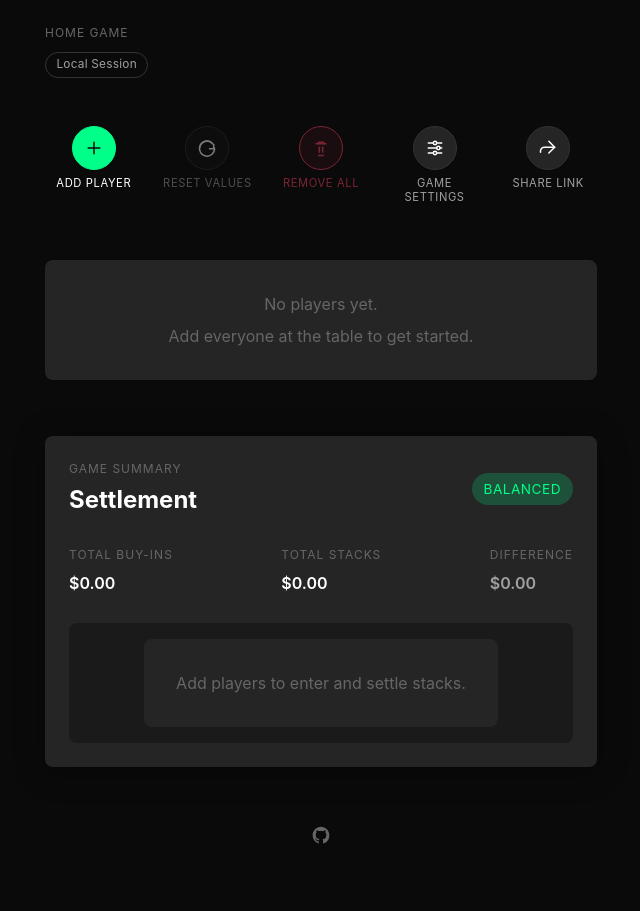
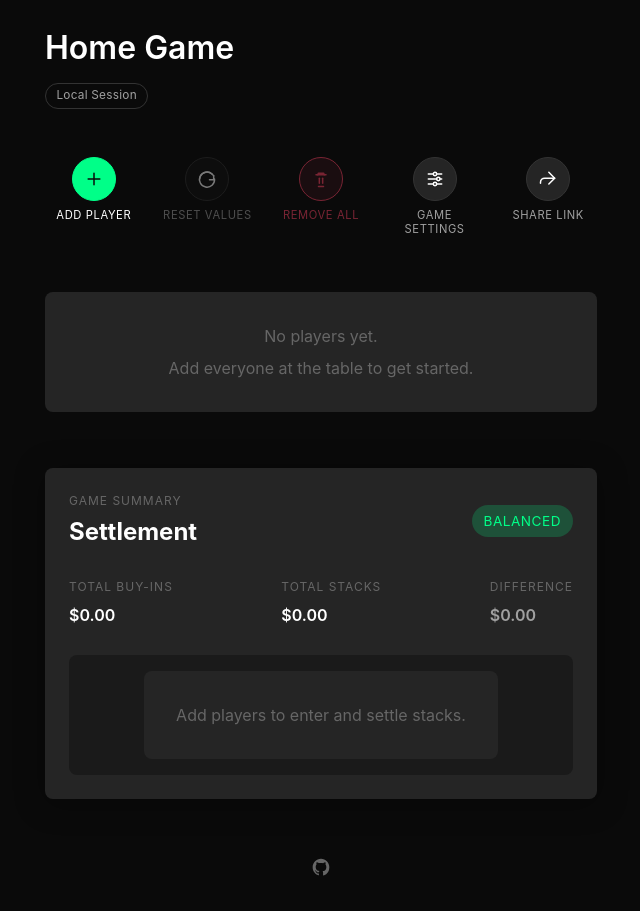
Before and after one commit to mattaschmann/home-game, a React (Vite) app: page / in a window 1280 px wide. Shown: the whole page, without its empty margins (319-959 px from the left). Before the commit the page ends 879 px from the top, so only its background shows below. Built offline with nearby package versions, Linux system fonts and the light colour scheme.

Commit message:
feat: add editable session name in header This adds a clickable session name that: - Persists to localStorage and Firebase sync - Updates the browser tab title - Shares the custom name in share dialogs

```diff
--- a/src/App.css
+++ b/src/App.css
@@ -7,6 +7,50 @@
   flex-direction: column;
   gap: var(--spacing-sm);
   margin-bottom: var(--spacing-sm);
+}
+
+.app-title-group {
+  display: flex;
+  flex-direction: column;
+  gap: 0.35rem;
+  align-items: flex-start;
+}
+
+.app-session-name-button {
+  background: none;
+  border: none;
+  padding: 0;
+  margin: 0;
+  color: var(--text-primary);
+  font: inherit;
+  font-size: 1.65rem;
+  font-weight: 600;
+  cursor: pointer;
+  text-align: left;
+}
+
+.app-session-name-button:hover,
+.app-session-name-button:focus-visible {
+  color: var(--accent);
+}
+
+.app-session-name-button:focus-visible,
+.app-session-name-input:focus-visible {
+  outline: 2px solid var(--accent);
+  outline-offset: 4px;
+  border-radius: 6px;
+}
+
+.app-session-name-input {
+  font: inherit;
+  font-size: 1.65rem;
+  font-weight: 600;
+  color: var(--text-primary);
+  background: transparent;
+  border: 1px solid var(--border);
+  border-radius: 8px;
+  padding: 0.2rem 0.45rem;
+  min-width: min(420px, 90vw);
 }
 
 .app-header h1 {
@@ -213,7 +257,8 @@
     align-items: flex-end;
   }
 
-  .app-header h1 {
-    font-size: 2.75rem;
+  .app-session-name-button,
+  .app-session-name-input {
+    font-size: 2rem;
   }
 }
--- a/src/App.jsx
+++ b/src/App.jsx
@@ -140,10 +140,41 @@ function App() {
   const [isFirebaseReady, setFirebaseReady] = useState(false);
   const [collaborationError, setCollaborationError] = useState('');
   const lastRemoteStateRef = useRef(null);
+  const sessionNameInputRef = useRef(null);
+  const [isEditingSessionName, setIsEditingSessionName] = useState(false);
+  const [sessionNameDraft, setSessionNameDraft] = useState('');
+
+  const sessionName =
+    typeof settings.sessionName === 'string' && settings.sessionName.trim()
+      ? settings.sessionName.trim()
+      : 'Home Game';
 
   useEffect(() => {
     saveGameState({ players, settings });
   }, [players, settings]);
+
+  useEffect(() => {
+    if (typeof document === 'undefined') {
+      return;
+    }
+
+    document.title = sessionName;
+  }, [sessionName]);
+
+  useEffect(() => {
+    if (!isEditingSessionName) {
+      setSessionNameDraft(sessionName);
+    }
+  }, [isEditingSessionName, sessionName]);
+
+  useEffect(() => {
+    if (!isEditingSessionName) {
+      return;
+    }
+
+    sessionNameInputRef.current?.focus();
+    sessionNameInputRef.current?.select();
+  }, [isEditingSessionName]);
 
   useEffect(() => {
     saveFirebaseConfigDraft(firebaseConfigDraft);
@@ -654,8 +685,8 @@ function App() {
 
       if (navigator.share) {
         await navigator.share({
-          title: 'Home Game',
-          text: 'Join my Home Game session',
+          title: sessionName,
+          text: `Join my ${sessionName} session`,
           url: shareUrl
         });
         return;
@@ -767,11 +798,59 @@ function App() {
 
   const collaborationMode = collaborationSession ? 'firebase' : 'local';
 
+  const startSessionNameEdit = () => {
+    setSessionNameDraft(sessionName);
+    setIsEditingSessionName(true);
+  };
+
+  const saveSessionName = () => {
+    const nextSessionName = sessionNameDraft.trim() || 'Home Game';
+    setSettings((prev) => ({
+      ...prev,
+      sessionName: nextSessionName
+    }));
+    setIsEditingSessionName(false);
+  };
+
+  const cancelSessionNameEdit = () => {
+    setSessionNameDraft(sessionName);
+    setIsEditingSessionName(false);
+  };
+
   return (
     <div className="app container">
       <header className="app-header">
-        <div>
-          <p className="eyebrow">Home Game</p>
+        <div className="app-title-group">
+          {isEditingSessionName ? (
+            <input
+              ref={sessionNameInputRef}
+              type="text"
+              className="app-session-name-input"
+              value={sessionNameDraft}
+              maxLength={80}
+              onChange={(event) => setSessionNameDraft(event.target.value)}
+              onBlur={saveSessionName}
+              onKeyDown={(event) => {
+                if (event.key === 'Enter') {
+                  saveSessionName();
+                }
+
+                if (event.key === 'Escape') {
+                  cancelSessionNameEdit();
+                }
+              }}
+              aria-label="Session name"
+            />
+          ) : (
+            <button
+              type="button"
+              className="app-session-name-button"
+              onClick={startSessionNameEdit}
+              title="Click to edit session name"
+            >
+              {sessionName}
+            </button>
+          )}
           <p className={`mode-badge ${collaborationMode === 'firebase' ? 'firebase' : ''}`}>
             {collaborationMode === 'firebase' ? 'Firebase Shared Session' : 'Local Session'}
           </p>
--- a/src/utils/firebaseSync.js
+++ b/src/utils/firebaseSync.js
@@ -2,7 +2,10 @@ import { initializeApp } from 'firebase/app';
 import { getAuth, signInAnonymously } from 'firebase/auth';
 import { doc, getDoc, getFirestore, onSnapshot, serverTimestamp, setDoc } from 'firebase/firestore';
 
-const DEFAULT_SETTINGS = { defaultBuyIn: 10 };
+const DEFAULT_SETTINGS = {
+  defaultBuyIn: 10,
+  sessionName: 'Home Game'
+};
 
 const isObject = (value) => value !== null && typeof value === 'object' && !Array.isArray(value);
 
@@ -62,8 +65,14 @@ const normalizeSettings = (settings) => {
   }
 
   const defaultBuyIn = Number(settings.defaultBuyIn);
+  const sessionName =
+    typeof settings.sessionName === 'string' && settings.sessionName.trim()
+      ? settings.sessionName.trim()
+      : DEFAULT_SETTINGS.sessionName;
+
   return {
-    defaultBuyIn: Number.isFinite(defaultBuyIn) ? defaultBuyIn : DEFAULT_SETTINGS.defaultBuyIn
+    defaultBuyIn: Number.isFinite(defaultBuyIn) ? defaultBuyIn : DEFAULT_SETTINGS.defaultBuyIn,
+    sessionName
   };
 };
 
--- a/src/utils/storage.js
+++ b/src/utils/storage.js
@@ -17,7 +17,8 @@ const STORAGE_KEYS = {
 };
 
 const DEFAULT_SETTINGS = {
-  defaultBuyIn: 10
+  defaultBuyIn: 10,
+  sessionName: 'Home Game'
 };
 
 const DEFAULT_GAME_STATE = {
@@ -85,8 +86,14 @@ const normalizeSettings = (settings) => {
   }
 
   const defaultBuyIn = Number(settings.defaultBuyIn);
+  const sessionName =
+    typeof settings.sessionName === 'string' && settings.sessionName.trim()
+      ? settings.sessionName.trim()
+      : DEFAULT_SETTINGS.sessionName;
+
   return {
-    defaultBuyIn: Number.isFinite(defaultBuyIn) ? defaultBuyIn : DEFAULT_SETTINGS.defaultBuyIn
+    defaultBuyIn: Number.isFinite(defaultBuyIn) ? defaultBuyIn : DEFAULT_SETTINGS.defaultBuyIn,
+    sessionName
   };
 };
 
```
